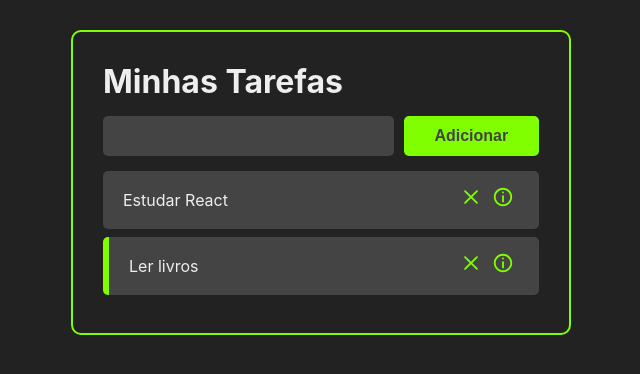
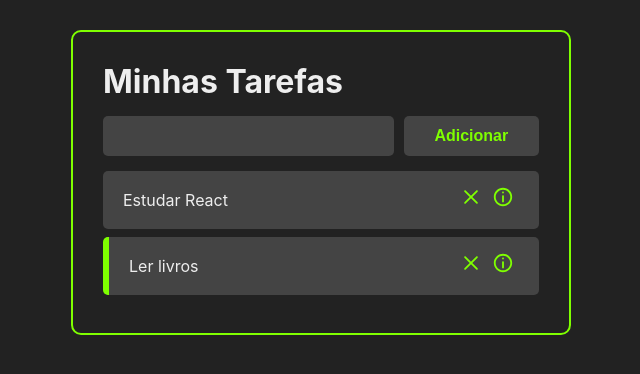
Before and after one commit to bryan-lima/curso-react-dicasparadevs, a React (Create React App) app: page / in a window 1280 px wide. In both pictures the pointer is over the button "Adicionar". Shown: the top 374 px of the page, without its empty margins (319-959 px from the left). Built offline with nearby package versions, Linux system fonts and the light colour scheme; the HTML template or start-up script is replaced by a standard one.

Commit message:
Estilizado componente Button ao passar mouse

```diff
--- a/src/components/Button.css
+++ b/src/components/Button.css
@@ -9,4 +9,10 @@
 	font-weight: bold;
 	cursor: pointer;
 	border: none;
+	transition: all 0.5s ease;
 }
+
+.button:hover {
+	background-color: #444;
+	color: chartreuse;
+}
```
